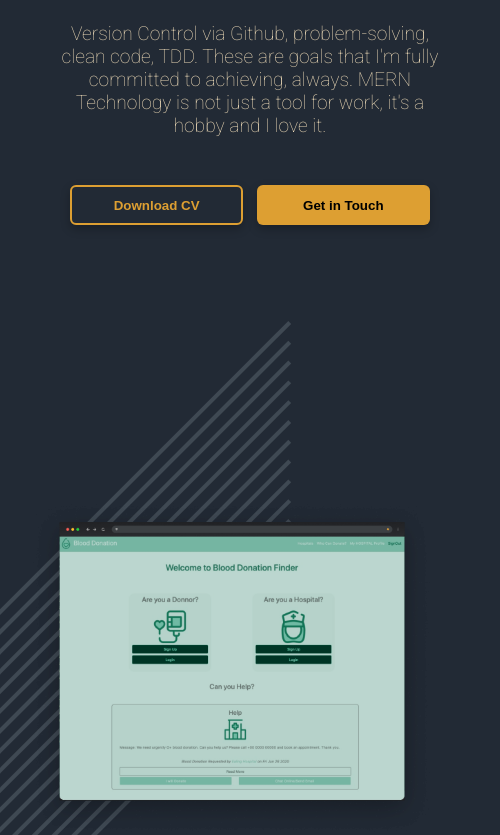
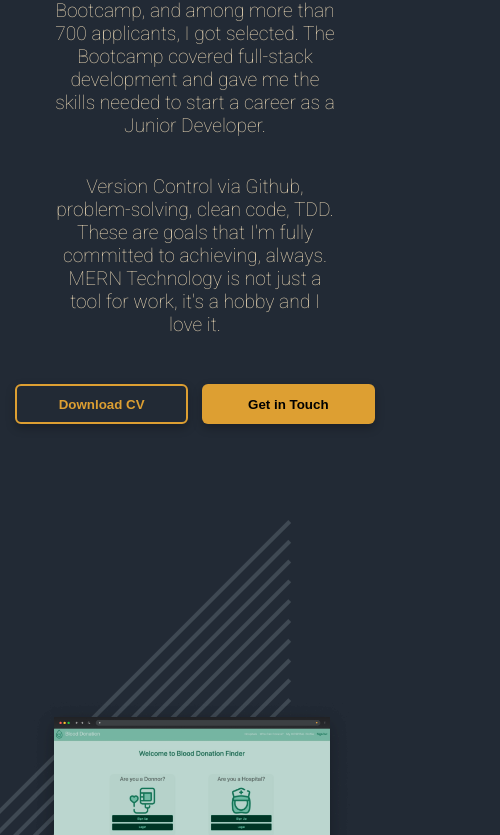
Before and after one commit to susanmiss/SusanOfficialWebsite, a React (Create React App) app: page / in a window 390 px wide. Shown: the part 1165-2000 px from the top of the page, 500 px wide, since content can reach past the window. Built offline with nearby package versions, Linux system fonts and the light colour scheme.

Commit message:
Fix Mobile Versions and pdf

```diff
--- a/public/index.html
+++ b/public/index.html
@@ -18,7 +18,7 @@
       name="description"
       content="Web site created using create-react-app"
     />
-
+     <link href="./style.css" rel="stylesheet">
     <link href="https://fonts.googleapis.com/css2?family=Roboto:wght@100;500&display=swap" rel="stylesheet">
 
 
--- a/src/App.css
+++ b/src/App.css
@@ -5,9 +5,9 @@ body {
   color: #eddab7;
   font-family: "Roboto", sans-serif;
   font-weight: 100;
-  overflow-x: hidden;
-  max-width: 1800;
-  margin: auto;
+  /* overflow-x: hidden; */
+  max-width: 1800px;
+ margin: auto;
   background-image: url('./images/bg_right.svg'), url(./images/bg-bottom.png);
   background-repeat: no-repeat, no-repeat;
   background-position: right 1500px, left 2800px;
@@ -42,23 +42,29 @@ body {
 
 @media screen and (max-width: 1000px) {
 
-
   body{
     background-repeat: no-repeat, no-repeat;
     background-position: right 2000px, left 4500px;
+
     }
 
 
 }
 
 @media screen and (max-width: 500px) {
-  html{
-    width: 500px;
-  }
+
+
+  html, body {
+    overflow-x: hidden!important;
+}
 
   body{
   background-repeat: no-repeat, no-repeat;
   background-position: right 2000px, left 5000px;
+  max-width: 500px;
+  margin: auto;
+
   }
 
+
 }
--- a/src/App.js
+++ b/src/App.js
@@ -10,7 +10,7 @@ function App() {
     <BrowserRouter>
       <Navbar />
       <Switch>
-        <Route exact path="/" component={HomePage} />
+        <Route exact path="/" component={HomePage}/>
       </Switch>
       <Footer />
     </BrowserRouter>
--- a/src/Components/About.js
+++ b/src/Components/About.js
@@ -1,5 +1,7 @@
 import React from "react";
 import "../style/About.css";
+import {Link} from 'react-router-dom';
+import pdf from "../images/CV-2020.pdf"
 
 function About() {
   return (
@@ -22,11 +24,7 @@ function About() {
       </div>
 
       <div className="buttons-about">
-        <a
-          href="https://media-exp1.licdn.com/dms/document/C512DAQEuGxY1YMLFiw/profile-treasury-document-pdf-analyzed/0?e=1593687600&v=beta&t=JIJ3Su_8FTikbHOf1gNvTxPnVNrNaHT56YwnZLYkuYA"
-          target="_blank"
-        >
-          {" "}
+        <a href={pdf} >
           <button id="btn-cv">Download CV</button>
         </a>
         <a href="mailto: fsusan@icloud.com">
--- a/src/Components/Footer.js
+++ b/src/Components/Footer.js
@@ -21,8 +21,8 @@ class Footer extends Component {
 
     return (
       <div className="footer">
-        <h3>Susan Missaglia</h3>
-        <p>All rights reserved -{date}</p>
+        <h3 className="text">Susan Missaglia</h3>
+        <p className="text">All rights reserved -{date}</p>
       </div>
     );
   }
--- a/src/Components/HomePage.js
+++ b/src/Components/HomePage.js
@@ -4,8 +4,7 @@ import Logo from "../images/logo.svg";
 import About from "../Components/About";
 import Projects from "../Components/Projects";
 import BgTop from "../images/bg_top.svg";
-import BgBottom from "../images/bg-bottom.png";
-import BgRight from "../images/bg_right.svg";
+
 
 function HomePage() {
   return (
--- a/src/Components/Navbar.js
+++ b/src/Components/Navbar.js
@@ -1,5 +1,4 @@
 import React from "react";
-import { Link } from "react-router-dom";
 import "../style/Navbar.css";
 import LinkedinIcon from "../images/linkedin.svg";
 import EmailIcon from "../images/email.svg";
@@ -11,19 +10,21 @@ function Navbar() {
       <a
         href="https://www.linkedin.com/in/susan-missaglia/"
         target="_blank"
+        rel="noopener noreferrer"
         className="link-icons"
         id="linkedin-icon"
       >
         <img src={LinkedinIcon} alt="linkedin link" />
       </a>
 
-      <a href="mailto: fsusan@icloud.com  " className="link-icons">
+      <a href="mailto: fsusan@icloud.com" className="link-icons">
         <img src={EmailIcon} alt="email link" />
       </a>
 
       <a
         href="https://github.com/susanmiss"
         target="_blank"
+        rel="noopener noreferrer"
         className="link-icons"
         id="github-icon"
       >
--- a/src/Components/Projects.js
+++ b/src/Components/Projects.js
@@ -14,15 +14,16 @@ class Projects extends Component {
     return (
       <div className="projects">
         <div className="row pg-1">
+
           <div className="cf">
-            <img className="bottom" id="bdb" src={BloodDonationCode} />
-            <img className="top" id="bdt" src={BloodDonationCover} />
+            <img className="bottom" id="bdb" src={BloodDonationCode} alt="project"/>
+            <img className="top" id="bdt" src={BloodDonationCover} alt="project"/>
           </div>
 
           <div className="project-content column">
             <h2>Blood Donation</h2>
             <p>
-            Blood Donation is a project about people who want to donate blood and Hospital/Clinics in need of it. Hospitals can publish their blood donation request to the website. Donators can interact informing the hospital if they are going using their own dashboard, also they can see last and next time to donate. Donors can book an appointment to donate blood.
+            Blood Donation is a project about people who want to donate blood and Hospital/Clinics in need of it. Hospitals can publish their blood donation request to the website. Donators can interact informing the hospital if they are going using their own dashboard, also they can see last and next time to donate. Donors can book an appointment to donate blood.</p>
               <br />
               <p>Technologies Used:</p>
               <ul>
@@ -34,10 +35,11 @@ class Projects extends Component {
                 <li>Bootstrap</li>
                 <li>AppointmentApp</li>
               </ul>
-            </p>
+
             <a
               href="https://github.com/susanmiss/blood-donation-finder"
               target="_blank"
+              rel="noopener noreferrer"
             >
               <button className="btn-github">Access on Github</button>
             </a>
@@ -48,7 +50,7 @@ class Projects extends Component {
           <div className="project-content column">
             <h2>Trip4Me</h2>
             <p>
-            Trip4me is a project about my own trips. I wanted to create a website from scratch using MERN technology. I have an admin area where is possible to create, delete, and update a post with images.
+            Trip4me is a project about my own trips. I wanted to create a website from scratch using MERN technology. I have an admin area where is possible to create, delete, and update a post with images.</p>
               <br />
               <p>Technologies Used:</p>
               <ul>
@@ -58,28 +60,28 @@ class Projects extends Component {
                 <li>Node.js</li>
                 <li>Bootstrap</li>
               </ul>
-            </p>
-            <a href="https://github.com/susanmiss/trip4me" target="_blank">
+
+            <a href="https://github.com/susanmiss/trip4me" target="_blank" rel="noopener noreferrer">
               <button className="btn-github">Access on Github</button>
             </a>
           </div>
 
           <div className="cf">
-            <img className="bottom" src={Trip4meCode} />
-            <img className="top" src={Trip4meCover} />
+            <img className="bottom" src={Trip4meCode} alt="project"/>
+            <img className="top" src={Trip4meCover} alt="project"/>
           </div>
         </div>
 
         <div className="row">
           <div className="cf">
-            <img className="bottom" src={ZombieCode} />
-            <img className="top" src={ZombieCover} />
+            <img className="bottom" src={ZombieCode} alt="project" />
+            <img className="top" src={ZombieCover} alt="project" />
           </div>
 
           <div className="project-content column">
             <h2>Zombie Movies</h2>
             <p>
-            Zombie Movies is a project where you can see a list of zombie movies (my favourites). At the search bar, you can search by actor's name or movie's name - you don't need to be a zombie to search! I created that project in order to learn more about fetching APIs, express and requests.
+            Zombie Movies is a project where you can see a list of zombie movies (my favourites). At the search bar, you can search by actor's name or movie's name - you don't need to be a zombie to search! I created that project in order to learn more about fetching APIs, express and requests. </p>
               <br />
               <p>Technologies Used:</p>
               <ul>
@@ -87,10 +89,10 @@ class Projects extends Component {
                 <li>EJS - as engine template</li>
                 <li>External API integration</li>
               </ul>
-            </p>
+
             <a
               href="https://github.com/susanmiss/zombie-movies"
-              target="_blank"
+              target="_blank" rel="noopener noreferrer"
             >
               <button className="btn-github">Access on Github</button>
             </a>
@@ -101,7 +103,7 @@ class Projects extends Component {
           <div className="project-content column">
             <h2>Quarantine Thoughts</h2>
             <p>
-            Quarantine Thoughts is a simple blog where we can share our thoughts during this quarantine times. I wanted to create a blog from scratch using MERN technology. CRUD functionality.
+            Quarantine Thoughts is a simple blog where we can share our thoughts during this quarantine times. I wanted to create a blog from scratch using MERN technology. CRUD functionality.</p>
               <br />
               <p>Technologies Used:</p>
               <ul>
@@ -111,20 +113,21 @@ class Projects extends Component {
                 <li>Node.js</li>
                 <li>Bootstrap</li>
               </ul>
-            </p>
+
             <a
               href="https://github.com/susanmiss/quarantine-thoughts"
-              target="_blank"
+              target="_blank" rel="noopener noreferrer"
             >
               <button className="btn-github">Access on Github</button>
             </a>
           </div>
 
           <div className="cf">
-            <img className="bottom" src={QuarantineCode} />
-            <img className="top" src={QuarantineCover} />
+            <img className="bottom" src={QuarantineCode} alt="project" />
+            <img className="top" src={QuarantineCover} alt="project" />
           </div>
         </div>
+
       </div>
     );
   }
--- a/src/style/Footer.css
+++ b/src/style/Footer.css
@@ -1,20 +1,7 @@
+
 .footer{
-    position: absolute;
-    width: 100%;
     height: 100px;
-    background: #3F4953;
     padding-left: 10%;
     margin-top: 10em;
+    text-align: left;
 }
-
-@media screen and (max-width: 1000px) {
-    .footer{
-        background: #222a35;
-    }
-}
-
-@media screen and (max-width: 500px) {
-    .footer{
-        background: #222a35;
-    }
-}
--- a/src/style/Projects.css
+++ b/src/style/Projects.css
@@ -82,7 +82,13 @@ h2 {
 
 @media screen and (max-width: 1000px) {
   .row {
-    margin-bottom: 20em;
+    margin-top: 10em;
+
+  }
+
+  .row:last-child{
+    margin-top: 10em;
+    margin-bottom: 10em;
   }
 
   .pg-1 {
@@ -94,8 +100,13 @@ h2 {
     margin-top: -400px;
   }
 
+  .cf{
+    order: 1;
+  }
+
   .project-content {
     margin-top: 10em;
+    order: 2;
   }
 
   .cf img {
@@ -118,16 +129,28 @@ h2 {
     margin-bottom: 100px;
   }
 
+
+
   .pg-1 {
     margin-top: -550px;
   }
+
   .project-content {
     margin-top: 5em;
   }
 
   .cf img {
-    max-width: 25em;
+    max-width: 20em;
     margin-right: auto;
     margin-left: auto;
   }
+
+  .cf{
+    order: 1;
+  }
+
+  .project-content{
+    order: 2;
+    margin-top: -5px;
+  }
 }
```
Also changed, not shown: public/style.css (added), 2 other files (tests, documents, lock files or other folders).
